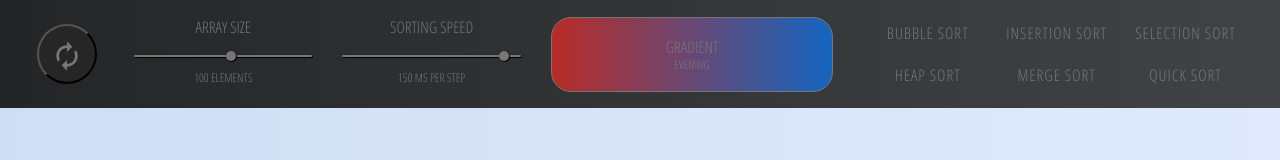
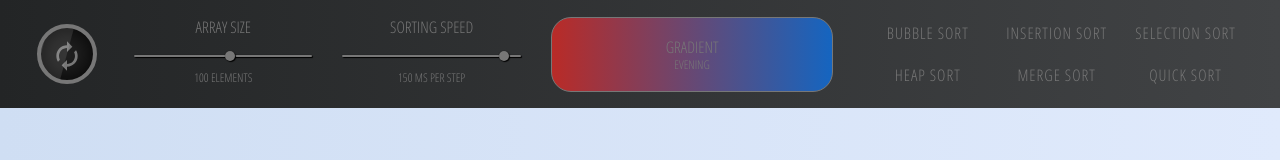
Before and after one commit to rumeetgoradia/sorting-visualizer, a React (Create React App) app: page / in a window 1280 px wide. Shown: the top 160 px of the page. Built offline with nearby package versions, Linux system fonts and the light colour scheme.

Commit message:
Finalize gradient button style

```diff
--- a/src/components/BarsDisplay.js
+++ b/src/components/BarsDisplay.js
@@ -4,7 +4,7 @@ import "./styles/bars.css"
 export default class BarsDisplay extends Component {
 	constructor(props) {
 		super(props)
-		this.state = { width: 0, rerender: 1 }
+		this.state = { width: 0 }
 		this.updateWindowDimensions = this.updateWindowDimensions.bind(this)
 	}
 
@@ -18,9 +18,7 @@ export default class BarsDisplay extends Component {
 	}
 
 	updateWindowDimensions() {
-		this.setState({ width: window.innerWidth, rerender: 0 }, () => {
-			this.setState({ rerender: 1 })
-		})
+		this.setState({ width: window.innerWidth })
 	}
 
 	render() {
@@ -36,7 +34,7 @@ export default class BarsDisplay extends Component {
 								width: `${Math.max(
 									this.state.width / (2 * this.props.num_bars),
 									1
-								) * this.state.rerender}px`
+								)}px`
 							}}
 							className="bar"
 						></div>
--- a/src/components/BarsOptions.js
+++ b/src/components/BarsOptions.js
@@ -50,7 +50,7 @@ export default function BarsOptions() {
 						onClick={generateArray}
 						className="disable"
 					>
-						<MdAutorenew />
+						<MdAutorenew className="icon" />
 					</GenerateButton>
 				</section>
 				<div className="slider-group col-2 disableDiv">
--- a/src/components/GradientSelector.js
+++ b/src/components/GradientSelector.js
@@ -48,9 +48,7 @@ export default class GradientSelector extends Component {
 	}
 
 	showDropdown = () => {
-		document.getElementById("dropdown").classList.toggle("fadeOut")
 		document.getElementById("dropdown").classList.toggle("show")
-		document.getElementById("dropdown").classList.toggle("fadeIn")
 
 		document.getElementById("gradient-btn").classList.toggle("dropIsShown")
 		if (!this.state.dropdownVisible) {
@@ -104,7 +102,7 @@ export default class GradientSelector extends Component {
 						</div>
 					</button>
 					<div
-						className="gradient-dropdown-list fadeOut"
+						className="gradient-dropdown-list fadeIn"
 						id="dropdown"
 						style={{
 							background: `linear-gradient(to right, ${this.state.color1}, ${this.state.color2})`
--- a/src/components/styles/GenerateButton.js
+++ b/src/components/styles/GenerateButton.js
@@ -8,62 +8,56 @@ export const GenerateButton = styled.button`
 	line-height: 1;
 	font-size: 2rem;
 	border-radius: 50%;
+	border: 4px solid var(--unfocused);
 	color: var(--unfocused);
 	transition: all 0.3s ease;
 	background: #262626;
 	font-family: "Open Sans Condensed", sans-serif;
+	box-shadow: inset 0 0 30px rgba(0, 0, 0, 1);
+	overflow: hidden;
+	.icon {
+		transition: all 0.5s ease;
+		color: var(--unfocused);
+	}
 	&:hover {
 		color: var(--focused);
 		cursor: pointer;
+		border-color: var(--focused);
+		.icon {
+			transform: scale(1.1);
+			color: var(--focused);
+		}
 	}
 	&:focus {
 		outline: none;
 	}
+	&:before {
+		content: "";
+		position: absolute;
+		top: 0;
+		left: -10px;
+		width: 70%;
+		height: 100%;
+		background: rgba(255, 255, 255, 0.1);
+		transition: 0.5s ease-in-out;
+		transform: skewX(-15deg);
+	}
+	&:hover:before {
+		left: 90px;
+	}
+	&:after {
+		content: "";
+		position: absolute;
+		top: 0;
+		left: -25px;
+		width: 25px;
+		height: 100%;
+		background: rgba(255, 255, 255, 0.1);
+		transition: 0.5s ease-in-out;
+		transform: skewX(-15deg);
+		transition-delay: 0.3s;
+	}
+	&:hover:after {
+		left: 90px;
+	}
 `
-
-// const colorChange = keyframes`
-// 	0% {
-// 		background-position: 0%;
-// 	}
-// 	100% {
-// 		background-position: 10000%;
-// 	}
-// `
-
-// export const GenerateButton = styled.button`
-// 	width: 60px;
-// 	height: 60px;
-// 	border-radius: 50%;
-// 	font-size: 2rem;
-// 	line-height: 1;
-// 	border: 0px;
-
-// 	text-align: center;
-// 	background-size: 10000% !important;
-// 	animation: ${colorChange} 2400s linear infinite;
-// 	color: var(--unfocused);
-// 	transition: all 0.3s ease;
-// 	position: relative;
-// 	background: linear-gradient(90deg, ${props => props.colors});
-// 	&:hover {
-// 		color: var(--focused);
-// 		cursor: pointer;
-// 	}
-// 	&::before {
-// 		content: "";
-// 		top: -5px;
-// 		left: -5px;
-// 		right: -5px;
-// 		bottom: -5px;
-// 		z-index: -1;
-// 		position: absolute;
-// 		background: linear-gradient(90deg, ${props => props.colors});
-// 		background-size: 10000% !important;
-// 		border-radius: 50%;
-// 		filter: blur(12px);
-// 		animation: ${colorChange} 2400s linear infinite;
-// 	}
-// 	&:focus {
-// 		outline: none;
-// 	}
-// `
--- a/src/components/styles/bars.css
+++ b/src/components/styles/bars.css
@@ -3,7 +3,8 @@
 	bottom: 0;
 	left: 50%;
 	transform: translateX(-50%);
-	width: 95%;
+	width: 100%;
+	padding: 0 10px;
 	transition: margin 0.3s ease;
 	white-space: nowrap;
 	overflow: hidden;
@@ -12,13 +13,13 @@
 .bar {
 	background-color: green;
 	display: inline-block;
-	transition: all 0.3s ease;
+	transition: all 0.3s linear;
 	margin: 0 1px;
 	padding: 0;
 }
 
 .complete .bar {
 	margin: 0 0px;
-	width: auto;
 	padding: 0 1px;
+	box-sizing: content-box;
 }
--- a/src/context.js
+++ b/src/context.js
@@ -35,7 +35,7 @@ class SortingProvider extends Component {
 			swap_color: "black",
 			compare_color: "yellow",
 			max_speed: 2000,
-			max_bars: 180,
+			max_bars: 181,
 			min_speed: 5,
 			min_bars: 4
 		}
@@ -214,13 +214,14 @@ class SortingProvider extends Component {
 		for (let i = 0; i < disableDivs.length; ++i) {
 			disableDivs[i].classList.add("disabled")
 		}
-
+		const container = document.getElementById("bars-container")
+		container.classList.remove("complete")
+		// console.log(this.state.arr_cols_sorted)
 		const bars = document.getElementsByClassName("bar")
 		for (let i = 0; i < this.state.actions.length; ++i) {
 			const action = this.state.actions[i][0]
 			const first = this.state.actions[i][1]
-			const container = document.getElementById("bars-container")
-			container.classList.remove("complete")
+
 			// console.log(action)
 			let bar1Style = bars[first].style
 			const second = this.state.actions[i][2]
@@ -289,18 +290,19 @@ class SortingProvider extends Component {
 					bar2Style.backgroundColor = arr_cols[second]
 					// }, i * parseInt(this.state.speed))
 				} else if (action === COMPLETE) {
-					// setTimeout(() => {
+					setTimeout(() => {
 						for (let i = 0; i < bars.length; ++i) {
 							bars[i].style.backgroundColor = this.state.arr_cols_sorted[i]
 						}
-					container.classList.add("complete")
+
 						for (let i = 0; i < toDisable.length; ++i) {
 							toDisable[i].disabled = false
 						}
 						for (let i = 0; i < disableDivs.length; ++i) {
 							disableDivs[i].classList.remove("disabled")
 						}
-					// }, i * parseInt(this.state.speed) + 750)
+						container.classList.add("complete")
+					}, 750)
 				}
 			}, i * parseInt(this.state.speed))
 		}
```
Lines whose indentation alone changed are shown as unchanged.
